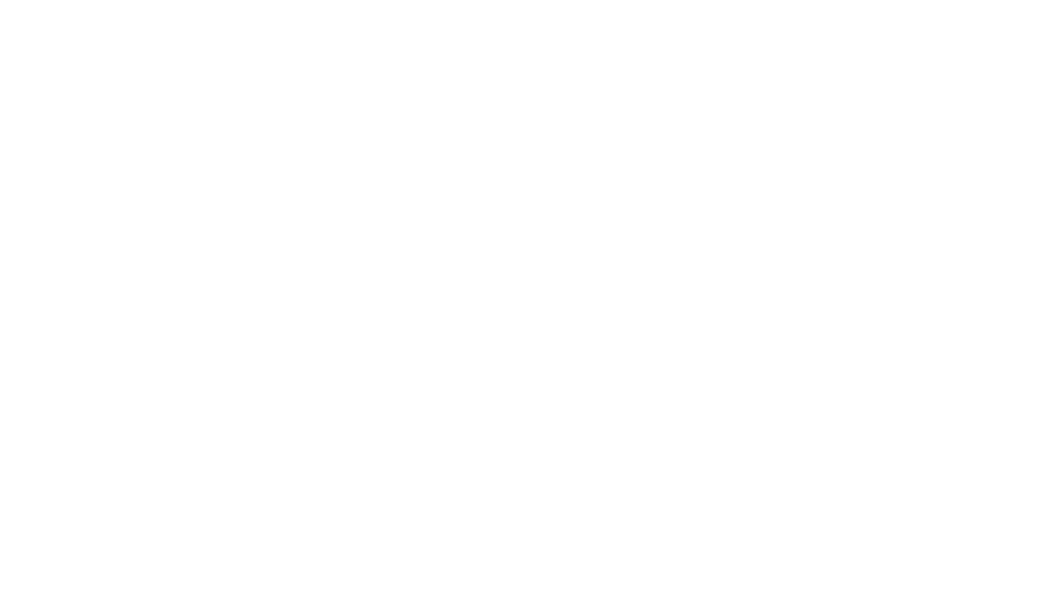
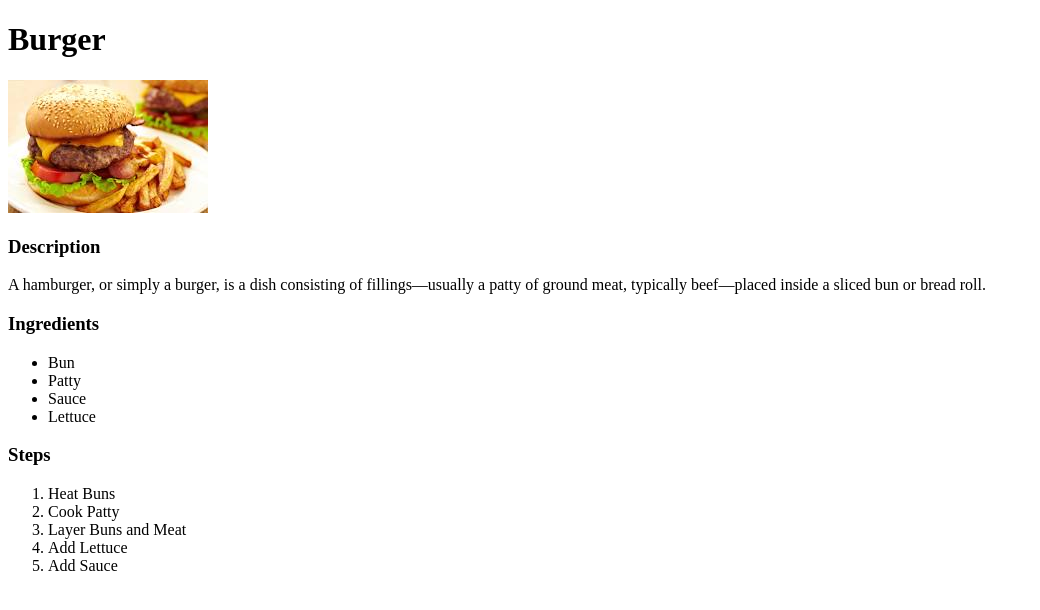
Before and after one commit to Txbish/New-folder, a plain HTML site: page recipies/burger.html in a window 1280 px wide. Shown: the whole page, without its empty margins (0-1040 px from the left). Drawn offline with Linux system fonts and the light colour scheme.

Commit message:
Burger setup

```diff
--- a/recipies/burger.html
+++ b/recipies/burger.html
@@ -0,0 +1,33 @@
+<!DOCTYPE html>
+<html lang="en">
+
+<head>
+    <meta charset="UTF-8">
+    <meta name="viewport" content="width=device-width, initial-scale=1.0">
+    <title>Burger</title>
+</head>
+
+<body>
+    <h1>Burger</h1>
+    <img src="../burger.jpeg" alt="Burger Picture">
+    <h3>Description</h3>
+    <p>A hamburger, or simply a burger, is a dish consisting of fillings—usually a patty of ground meat, typically
+        beef—placed inside a sliced bun or bread roll.</p>
+    <h3>Ingredients</h3>
+    <ul>
+        <li>Bun</li>
+        <li>Patty</li>
+        <li>Sauce</li>
+        <li>Lettuce</li>
+    </ul>
+    <h3>Steps</h3>
+    <ol>
+        <li>Heat Buns</li>
+        <li>Cook Patty</li>
+        <li>Layer Buns and Meat</li>
+        <li>Add Lettuce</li>
+        <li>Add Sauce</li>
+    </ol>
+</body>
+
+</html>
```
Also changed, not shown: index.html (+1 -1 lines), burger.jpeg (added).
